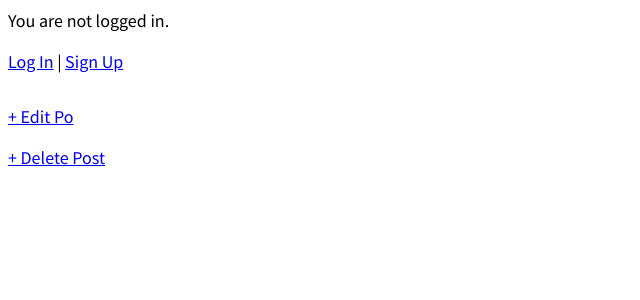
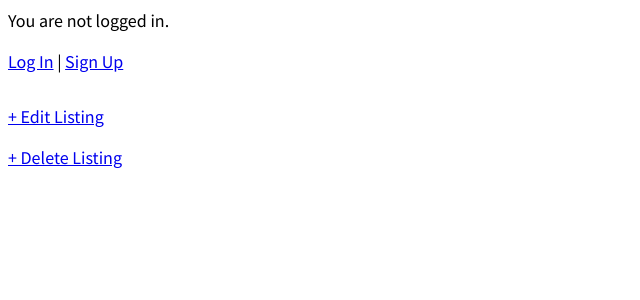
Before and after one commit to samuelpenney/SamsList, a Django app: template DjangoProject/templates/post_detail.html in a window 1280 px wide. Shown: the part 125-425 px from the top of the page, without its empty margins (0-640 px from the left). Run offline with Django 5.2, Linux system fonts and the light colour scheme; the template is opened without the code that fills it, so the values that code supplies are empty.

Commit message:
Added new changes

```diff
--- a/DjangoProject/templates/post_detail.html
+++ b/DjangoProject/templates/post_detail.html
@@ -5,7 +5,7 @@
     <p>{{ post.body }}</p>
 </div>
 <div>
-    <p><a href="{% url 'post_edit' post.pk %}">+ Edit Po</a></p>
-    <p><a href="{% url 'post_delete' post.pk %}">+ Delete Post</a></p>
+    <p><a href="{% url 'post_edit' post.pk %}">+ Edit Listing</a></p>
+    <p><a href="{% url 'post_delete' post.pk %}">+ Delete Listing</a></p>
 </div>
 {% endblock content %}
--- a/DjangoProject/templates/post_edit.html
+++ b/DjangoProject/templates/post_edit.html
@@ -1,6 +1,6 @@
 {% extends "base.html" %}
 {% block content %}
-<h1>Edit Post</h1>
+<h1>Edit Listing</h1>
 <form action="" method="post">{% csrf_token %}
     {{ form }}
     <input type="submit" value="Update">
--- a/DjangoProject/templates/post_new.html
+++ b/DjangoProject/templates/post_new.html
@@ -1,6 +1,6 @@
 {% extends "base.html" %}
 {% block content %}
-<h1>New Post</h1>
+<h1>New Listing</h1>
 <form action="" method="post">{% csrf_token %}
     {{ form }}
     <input type="submit" value="Save">
```
